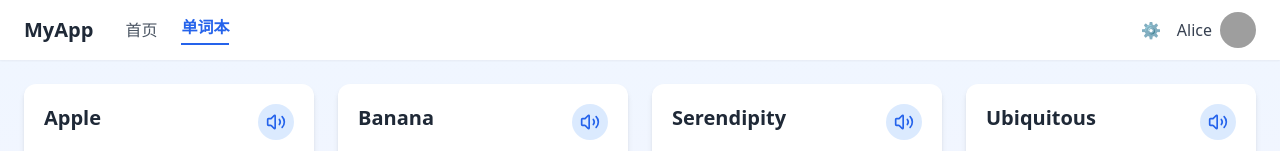
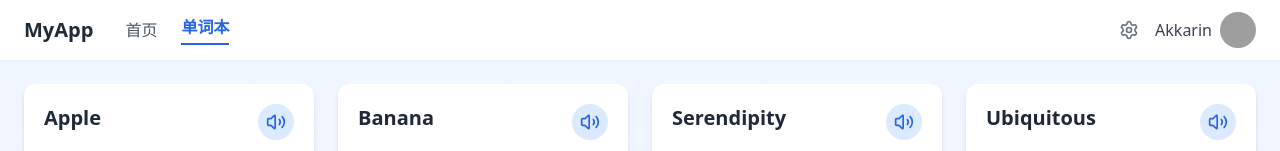
Before and after one commit to CraftOldWang/shixishixun, a React (Vite) app in the folder frontend/: page /wordbook in a window 1280 px wide. Shown: the top 151 px of the page. Built offline with nearby package versions, Linux system fonts and the light colour scheme; grey boxes are pictures that could not be loaded.

Commit message:
1.添加新角色卡片 高度修复 2.两个导航栏 同步一下样式 3.单词本页面用户改为从useAuth获取(虽然仍是模拟数据).

```diff
--- a/frontend/src/components/AddCharacterCard.tsx
+++ b/frontend/src/components/AddCharacterCard.tsx
@@ -8,7 +8,7 @@ interface AddCharacterCardProps {
 const AddCharacterCard: FC<AddCharacterCardProps> = ({ onClick }) => (
     <div
         onClick={onClick}
-        className="h-80 w-64 group bg-white rounded-xl shadow-md overflow-hidden cursor-pointer transition-all duration-300 ease-in-out hover:shadow-xl hover:-translate-y-1 border-2 border-dashed border-gray-300 flex flex-col items-center justify-center h-full"
+        className="h-80 w-64 group bg-white rounded-xl shadow-md overflow-hidden cursor-pointer transition-all duration-300 ease-in-out hover:shadow-xl hover:-translate-y-1 border-2 border-dashed border-gray-300 flex flex-col items-center justify-center"
     >
         <div className="flex flex-col items-center justify-center p-8 text-center">
             <div className="bg-blue-100 rounded-full p-4 mb-3">
--- a/frontend/src/components/WordCardNavbar.tsx
+++ b/frontend/src/components/WordCardNavbar.tsx
@@ -1,6 +1,7 @@
 import { useState } from "react";
 import { useNavigate } from "react-router-dom";
 import type { User } from "../types/index";
+import { Settings } from "lucide-react";
 
 interface NavBarProps {
     currentUser: User;
@@ -51,10 +52,12 @@ const NavBar: React.FC<NavBarProps> = ({ currentUser, onLogout }) => {
                 </div>
                 <div className="flex items-center space-x-4">
                     <button
+                        aria-label="setting"
                         type="button"
                         className="text-gray-500 hover:text-gray-800"
                     >
-                        ⚙️
+                        {/* TODO要做这个吗？ */}
+                        <Settings className="w-5 h-5" />
                     </button>
                     <div className="relative group">
                         <button
@@ -66,7 +69,7 @@ const NavBar: React.FC<NavBarProps> = ({ currentUser, onLogout }) => {
                             </span>
                             {/* 暂时不考虑给用户添加头像 */}
                             <img
-                                src={`https://i.pravatar.cc/150?u=${currentUser.id}`}
+                                src={`https://encrypted-tbn0.gstatic.com/images?q=tbn:ANd9GcTRR-BzFOrymJ6oS1w1T2N_OdQ4U-H-hmZdTB_DebBCv2MDNHsMKxjsnVtf&s`}
                                 alt="avatar"
                                 className="h-9 w-9 rounded-full object-cover"
                             />
--- a/frontend/src/pages/TopicSelectionPage.tsx
+++ b/frontend/src/pages/TopicSelectionPage.tsx
@@ -1,6 +1,6 @@
 import { useEffect, useState } from "react";
 import { useParams, useNavigate } from "react-router-dom";
-import type{ Character, Conversation } from "../types";
+import type{ Character } from "../types";
 import {generateTopics, getPredefinedTopics,createConversation} from "../services/topicService";
 import TopicCard, {Spinner} from "../components/TopicCard";
 import { fetchSingleCharacterById } from "../services/characterService";
--- a/frontend/src/pages/WordBookPage.tsx
+++ b/frontend/src/pages/WordBookPage.tsx
@@ -4,12 +4,12 @@ import Navbar from "../components/WordCardNavbar";
 import { useNavigate } from "react-router-dom";
 import { X, ArrowLeft, Search, Plus } from "lucide-react";
 import type { Wordcard } from "../types";
+import { useAuth } from "../contexts/AuthContext";
 
 const WordBookPage = () => {
-    const [currentUser, setCurrentUser] = useState({
-        id: "user-123",
-        username: "Alice",
-    });
+
+    const { user: currentUser } = useAuth();
+    console.log(currentUser);
 
     const [wordCards, setWordCards] = useState<Wordcard[]>([]);
     const [filteredCards, setFilteredCards] = useState<Wordcard[]>([]);
@@ -123,7 +123,7 @@ const WordBookPage = () => {
     return (
         <div className="min-h-screen bg-gradient-to-b from-blue-50 to-purple-50 flex flex-col">
             {/* Navbar */}
-            <Navbar currentUser={currentUser} onLogout={handleLogout} />
+            <Navbar currentUser={currentUser!} onLogout={handleLogout} />
 
             {/* 删除确认弹窗 */}
             {showDeleteConfirmation && (
```
